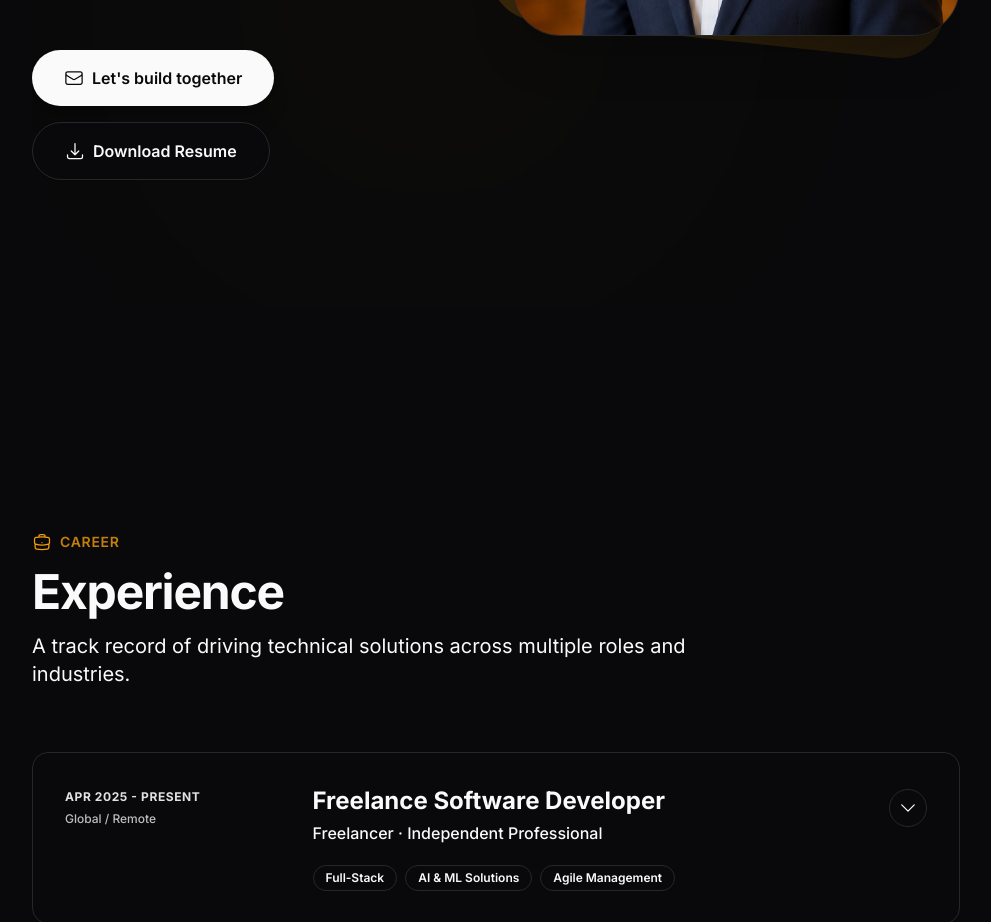
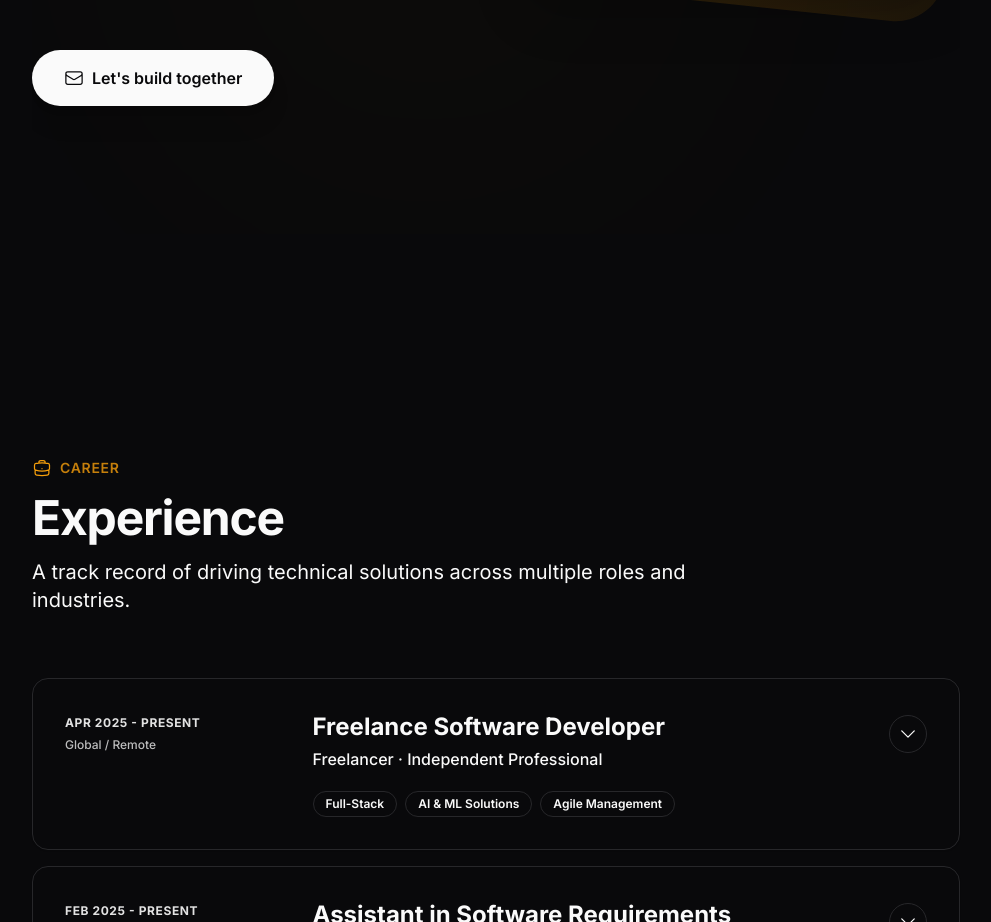
Before and after one commit to FabsCR/dev-portfolio-fabs, a Next.js app: page / in a window 1280 px wide. Shown: the part 780-1702 px from the top of the page, without its empty margins (144-1135 px from the left). Built offline with nearby package versions, Linux system fonts and the light colour scheme.

Commit message:
style: remove download resume button and cv file

```diff
--- a/src/components/sections/Hero.tsx
+++ b/src/components/sections/Hero.tsx
@@ -2,7 +2,7 @@
 
 import { motion } from "framer-motion";
 import Image from "next/image";
-import { ArrowDownTrayIcon, EnvelopeIcon } from "@heroicons/react/24/outline";
+import { EnvelopeIcon } from "@heroicons/react/24/outline";
 
 export default function Hero() {
   return (
@@ -53,14 +53,7 @@ export default function Hero() {
             <EnvelopeIcon className="w-5 h-5 group-hover:scale-110 transition-transform" />
             Let's build together
           </a>
-          <a
-            href="/cv.pdf"
-            download="Fabian_Fernandez_Resume.pdf"
-            className="group flex items-center gap-2 px-8 py-4 bg-background text-foreground border border-border/60 font-semibold rounded-full hover:bg-muted/50 hover:border-border transition-all duration-300 shadow-sm hover:-translate-y-1"
-          >
-            <ArrowDownTrayIcon className="w-5 h-5 group-hover:-translate-y-1 transition-transform" />
-            Download Resume
-          </a>
+
         </div>
       </motion.div>
 
```
Also changed, not shown: 1 other file (tests, documents, lock files or other folders).
